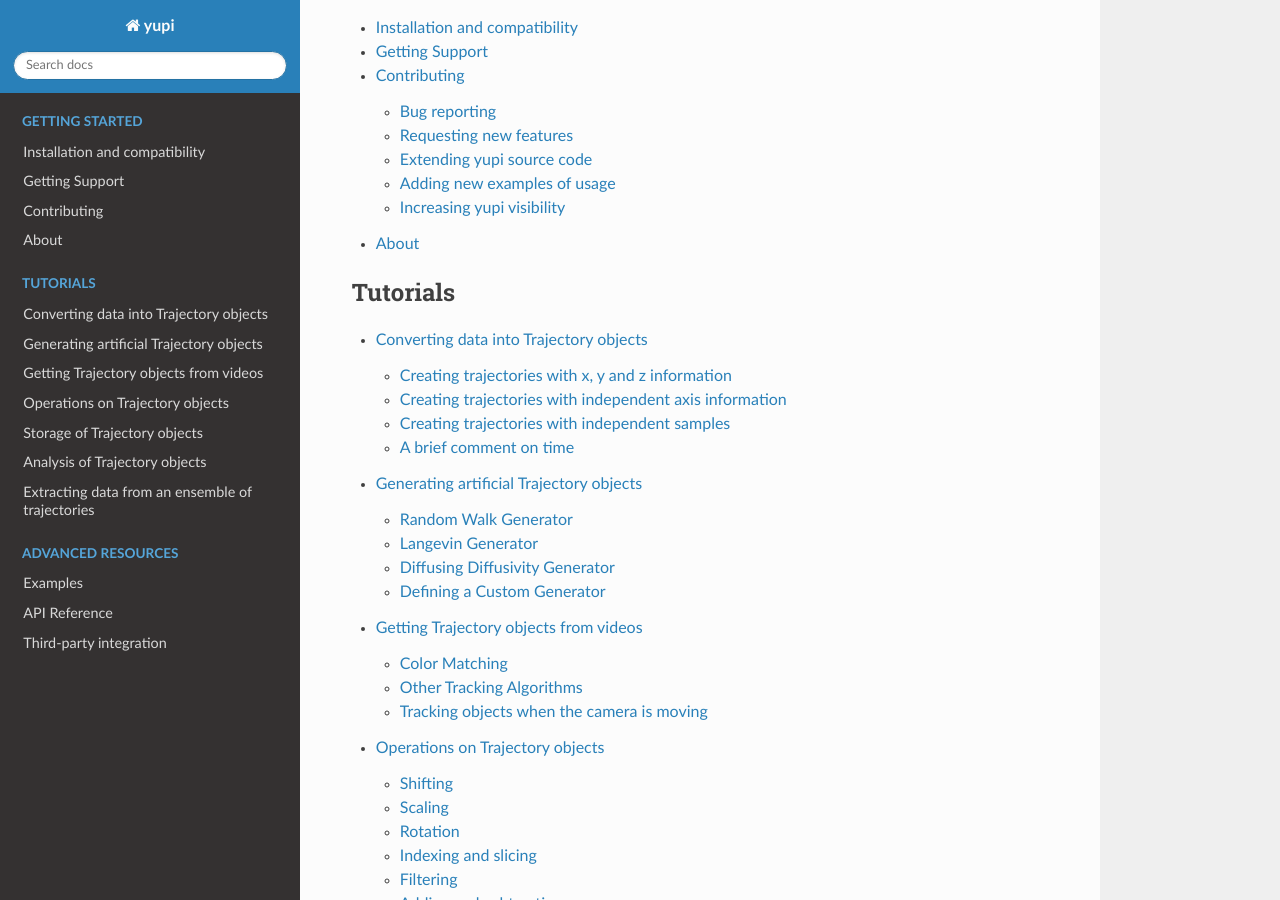
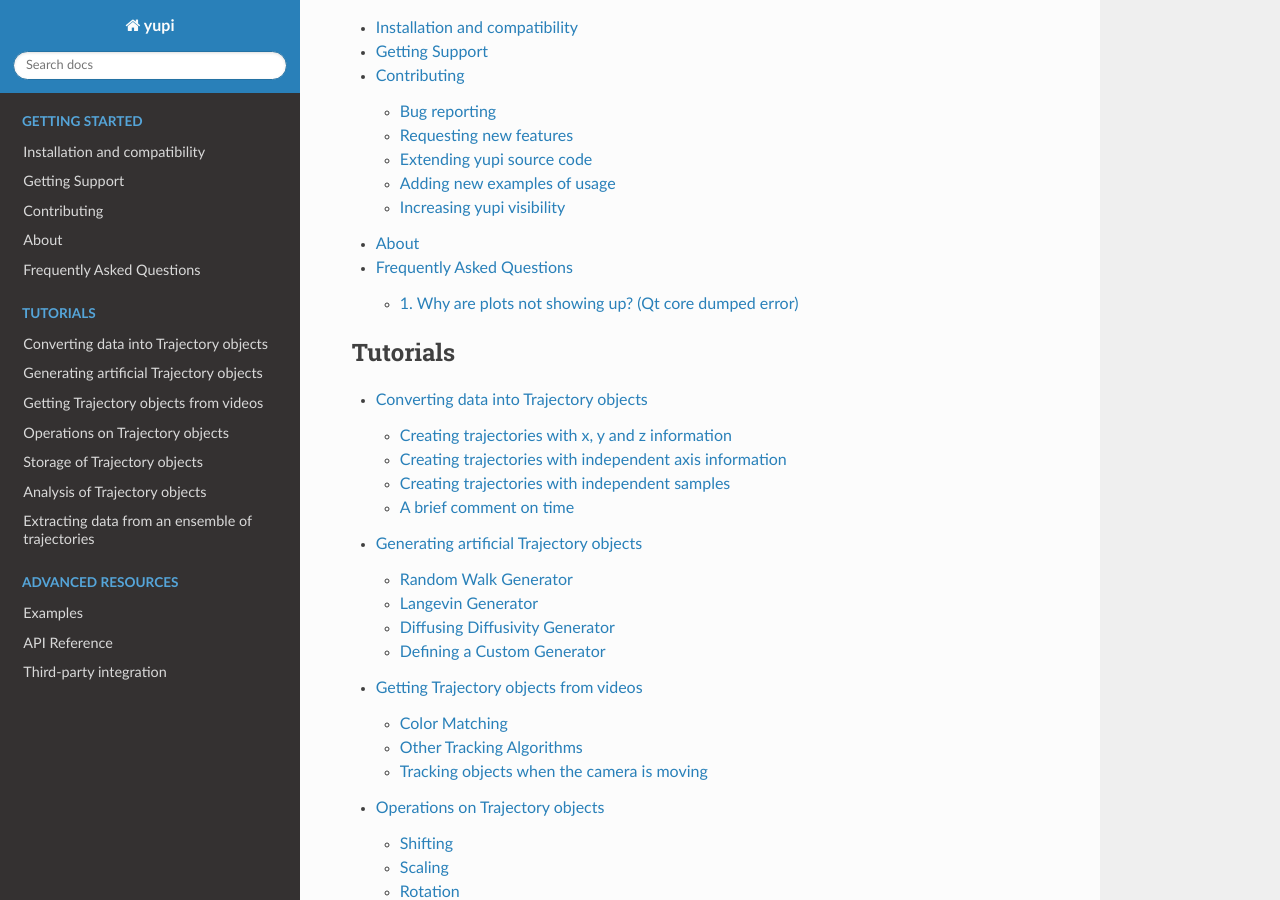
Before and after one commit to yupidevs/yupi, a Sphinx documentation site: the page built from docs/source/index.rst, in a window 1280 px wide and 900 px high, scrolled down 953 px. Built offline with Sphinx 7.4.7 and the Read the Docs theme 2.0.0, drawn with Linux system fonts in a browser that asks for light colours; part of the change alters nothing that is shown.

```diff
--- /dev/null
+++ b/docs/source/GS/FAQ.rst
@@ -0,0 +1,85 @@
+Frequently Asked Questions
+==========================
+
+1. Why are plots not showing up? (Qt core dumped error)
+-------------------------------------------------------
+
+If you get an error similar to this::
+
+   QObject::moveToThread: Current thread (0x5632706342d0) is not the object's thread (0x5632
+   706194c0).
+   Cannot move to target thread (0x5632706342d0)
+
+   qt.qpa.plugin: Could not load the Qt platform plugin "xcb" in "/home/USERNAME/.local/lib/p
+   ython/site-packages/cv2/qt/plugins" even though it was found.
+   This application failed to start because no Qt platform plugin could be initialized. Rein
+   stalling the application may fix this problem.
+
+   Available platform plugins are: xcb, eglfs, linuxfb, minimal, minimalegl, offscreen, vnc,
+    wayland-egl, wayland, wayland-xcomposite-egl, wayland-xcomposite-glx, webgl.
+
+   [1]    1498499 IOT instruction (core dumped)  python example.py
+
+it's proably because you have **PyQt5** and **opencv-python** packages
+installed in the same python enviroment. This is due to a known incompatibility
+between **PyQt5** and **opencv-python** in Linux systems.
+
+Solutions
++++++++++
+
+Removing **PyQt5**
+******************
+
+If you don't need **PyQt5** in the current enviroment (globally by default) you
+can remove it by simply running:
+
+.. code-block:: bash
+
+    $ pip uninstall PyQt5
+
+Runing **yupi** in a separated virtual enviroment
+*************************************************
+
+If you don't want to remove **PyQt5** globally, you can create a separated
+enviroment with **yupi**. This can be achieved in an easy way by using the
+`venv` tool provided by python. You can visit `here
+<https://docs.python.org/3/library/venv.html#module-venv>`_ the section
+dedicated to this tool in the Python Docs which contains a guide for the
+enviroment creation and activation.
+
+Once the enviroment is created and activated you can install **yupi** (and all
+the dependencies you might need) using the `pip` command.
+
+.. code-block:: bash
+
+    $ pip install yupi
+
+.. note::
+
+    The last solutions assume that **PyQt5** is not required for your project.
+    If **PyQt5** is one of your project dependencies the next solution shows
+    a way to use it along with **yupi**.
+
+Install opencv from a linux repository
+**************************************
+
+If **PyQt5** is also needed along with **yupi** a known solution is to install
+**opencv** from a linux repository. First you need to remove the current
+**opencv** instalation with `pip`:
+
+.. code-block:: bash
+
+   $ pip uninstall opencv-python
+
+Then install **opencv** from a linux repository using your current package
+manager. For example, if you are using `apt` (for Debian/Ubuntu based systems)
+you can install it by running:
+
+.. code-block:: bash
+
+   $ sudo apt install python3-opencv
+
+.. note::
+
+    The name of the package may vary. For example, in Arch repositories
+    it is called **python-opencv**.
--- a/docs/source/index.rst
+++ b/docs/source/index.rst
@@ -17,6 +17,7 @@ Standing for Yet Underused Path Instruments, **yupi** is a set of tools designed
    Getting Support <GS/Support>
    GS/Contributing
    GS/About
+   GS/FAQ
 
 .. toctree::
    :maxdepth: 2
```
